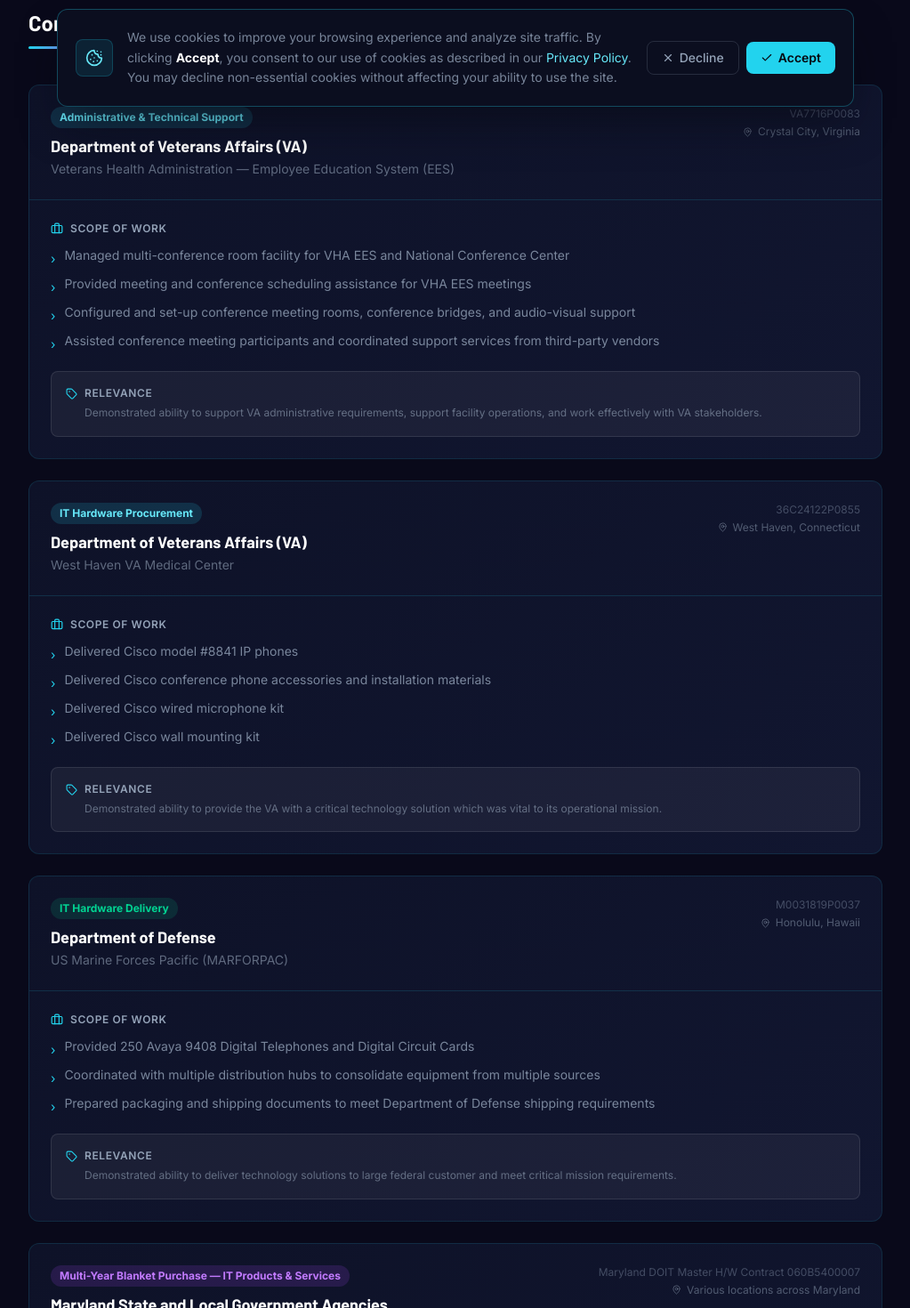
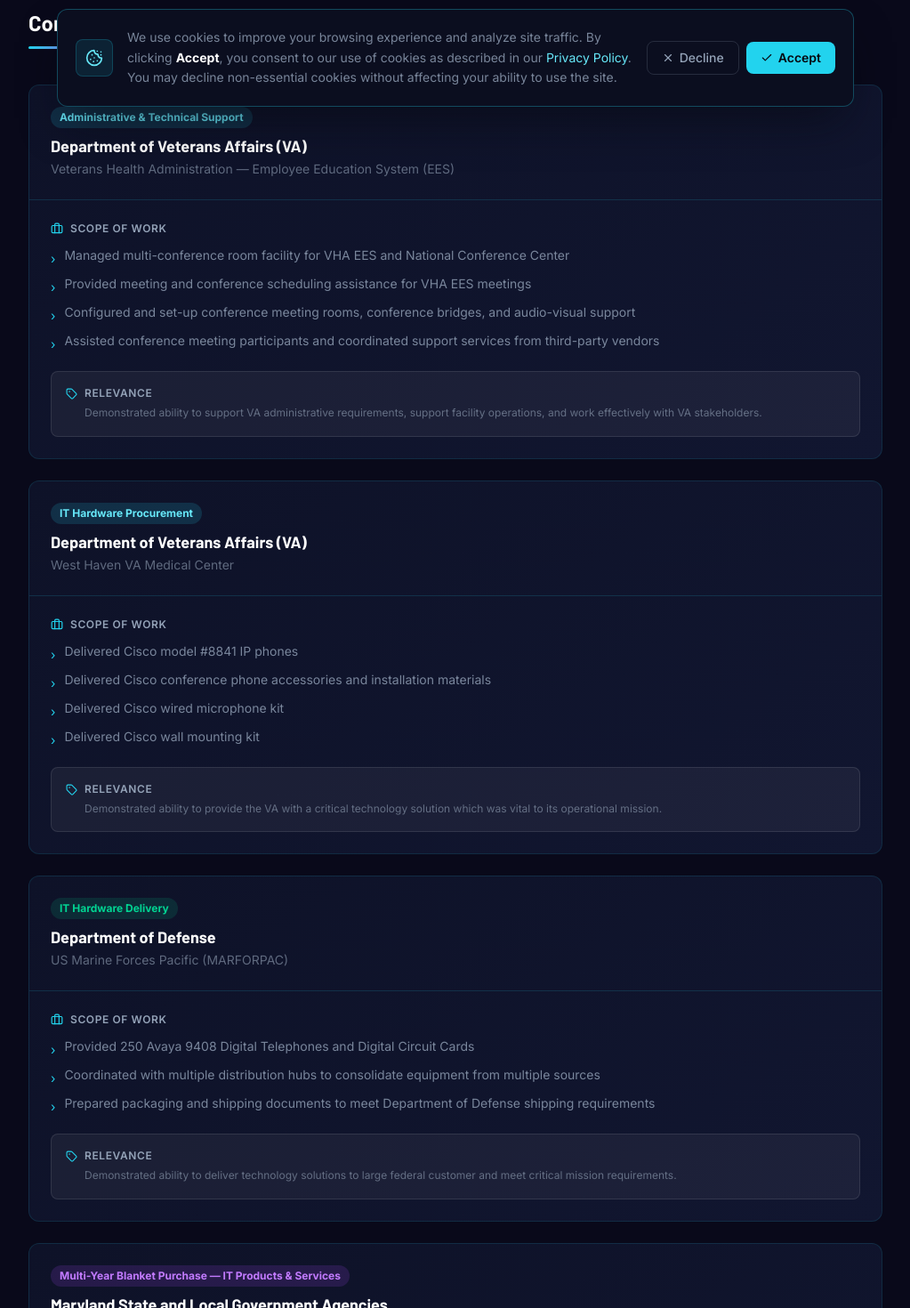
Before and after one commit to gwcusa/galaxy-consulting, a Next.js app: page /past-performance in a window 1280 px wide. Shown: the part 660-2130 px from the top of the page at 89% size, without its empty margins (128-1151 px from the left). Built offline with nearby package versions, Linux system fonts and the light colour scheme.

Commit message:
Remove contract numbers and locations from past performance page
Co-Authored-By: Claude Sonnet 4.6 <noreply@anthropic.com>

```diff
--- a/src/app/past-performance/page.tsx
+++ b/src/app/past-performance/page.tsx
@@ -1,6 +1,6 @@
 import type { Metadata } from 'next';
 import Link from 'next/link';
-import { Building2, MapPin, Tag, ArrowRight, Briefcase } from 'lucide-react';
+import { Building2, Tag, ArrowRight, Briefcase } from 'lucide-react';
 
 export const metadata: Metadata = {
   title: 'Past Performance',
@@ -12,7 +12,7 @@ const contracts = [
     contractNumber: 'VA7716P0083',
     customer: 'Department of Veterans Affairs (VA)',
     subCustomer: 'Veterans Health Administration — Employee Education System (EES)',
-    naics: '541611', type: 'Administrative & Technical Support', location: 'Crystal City, Virginia',
+    type: 'Administrative & Technical Support',
     accent: 'border-blue-accent/40', tag: 'bg-blue-accent/15 text-blue-bright',
     scope: ['Managed multi-conference room facility for VHA EES and National Conference Center','Provided meeting and conference scheduling assistance for VHA EES meetings','Configured and set-up conference meeting rooms, conference bridges, and audio-visual support','Assisted conference meeting participants and coordinated support services from third-party vendors'],
     relevance: 'Demonstrated ability to support VA administrative requirements, support facility operations, and work effectively with VA stakeholders.',
@@ -21,7 +21,7 @@ const contracts = [
     contractNumber: '36C24122P0855',
     customer: 'Department of Veterans Affairs (VA)',
     subCustomer: 'West Haven VA Medical Center',
-    naics: '541519', type: 'IT Hardware Procurement', location: 'West Haven, Connecticut',
+    type: 'IT Hardware Procurement',
     accent: 'border-blue-accent/40', tag: 'bg-blue-accent/15 text-blue-bright',
     scope: ['Delivered Cisco model #8841 IP phones','Delivered Cisco conference phone accessories and installation materials','Delivered Cisco wired microphone kit','Delivered Cisco wall mounting kit'],
     relevance: 'Demonstrated ability to provide the VA with a critical technology solution which was vital to its operational mission.',
@@ -30,7 +30,7 @@ const contracts = [
     contractNumber: 'M0031819P0037',
     customer: 'Department of Defense',
     subCustomer: 'US Marine Forces Pacific (MARFORPAC)',
-    naics: '334210', type: 'IT Hardware Delivery', location: 'Honolulu, Hawaii',
+    type: 'IT Hardware Delivery',
     accent: 'border-emerald-500/40', tag: 'bg-emerald-500/15 text-emerald-400',
     scope: ['Provided 250 Avaya 9408 Digital Telephones and Digital Circuit Cards','Coordinated with multiple distribution hubs to consolidate equipment from multiple sources','Prepared packaging and shipping documents to meet Department of Defense shipping requirements'],
     relevance: 'Demonstrated ability to deliver technology solutions to large federal customer and meet critical mission requirements.',
@@ -39,7 +39,7 @@ const contracts = [
     contractNumber: 'Maryland DOIT Master H/W Contract 060B5400007',
     customer: 'Maryland State and Local Government Agencies',
     subCustomer: 'Multiple State Agencies',
-    naics: '423430', type: 'Multi-Year Blanket Purchase — IT Products & Services', location: 'Various locations across Maryland',
+    type: 'Multi-Year Blanket Purchase — IT Products & Services',
     accent: 'border-purple-500/40', tag: 'bg-purple-500/15 text-purple-400',
     scope: ['Maryland Department of Health','Maryland Executive Office of the Governor','Maryland Department of Housing and Community Development (DHCD)','Maryland Public Television','Maryland Department of Human Services','Maryland Clifton T. Perkins Hospital Center','Maryland Infectious Disease Prevention and Health Services Bureau','Maryland Department of Environment'],
     relevance: 'Demonstrated ability to deliver technology and services to a wide range of government and health service organizations.',
@@ -90,21 +90,11 @@ export default function PastPerformancePage() {
             {contracts.map((c) => (
               <div key={c.contractNumber} className={`card-surface rounded-xl border ${c.accent} overflow-hidden card-hover`}>
                 <div className="p-6 border-b border-blue-accent/15">
-                  <div className="flex flex-wrap items-start gap-3 justify-between">
-                    <div>
-                      <div className="flex flex-wrap items-center gap-2 mb-1.5">
-                        <span className={`text-xs font-bold px-2.5 py-1 rounded-full ${c.tag}`} style={{ fontFamily:'var(--font-inter)' }}>{c.type}</span>
-                      </div>
-                      <h3 className="text-lg font-bold text-white" style={{ fontFamily:'var(--font-barlow)' }}>{c.customer}</h3>
-                      <p className="text-sm text-silver/60 mt-0.5" style={{ fontFamily:'var(--font-inter)' }}>{c.subCustomer}</p>
-                    </div>
-                    <div className="text-right flex-shrink-0">
-                      <div className="text-xs text-silver/40 font-mono mb-1" style={{ fontFamily:'var(--font-inter)' }}>{c.contractNumber}</div>
-                      <div className="flex items-center gap-1.5 text-xs text-silver/50 justify-end" style={{ fontFamily:'var(--font-inter)' }}>
-                        <MapPin size={11} />{c.location}
-                      </div>
-                    </div>
+                  <div className="flex flex-wrap items-center gap-2 mb-1.5">
+                    <span className={`text-xs font-bold px-2.5 py-1 rounded-full ${c.tag}`} style={{ fontFamily:'var(--font-inter)' }}>{c.type}</span>
                   </div>
+                  <h3 className="text-lg font-bold text-white" style={{ fontFamily:'var(--font-barlow)' }}>{c.customer}</h3>
+                  <p className="text-sm text-silver/60 mt-0.5" style={{ fontFamily:'var(--font-inter)' }}>{c.subCustomer}</p>
                 </div>
                 <div className="p-6">
                   <div className="flex items-center gap-2 mb-3">
```
